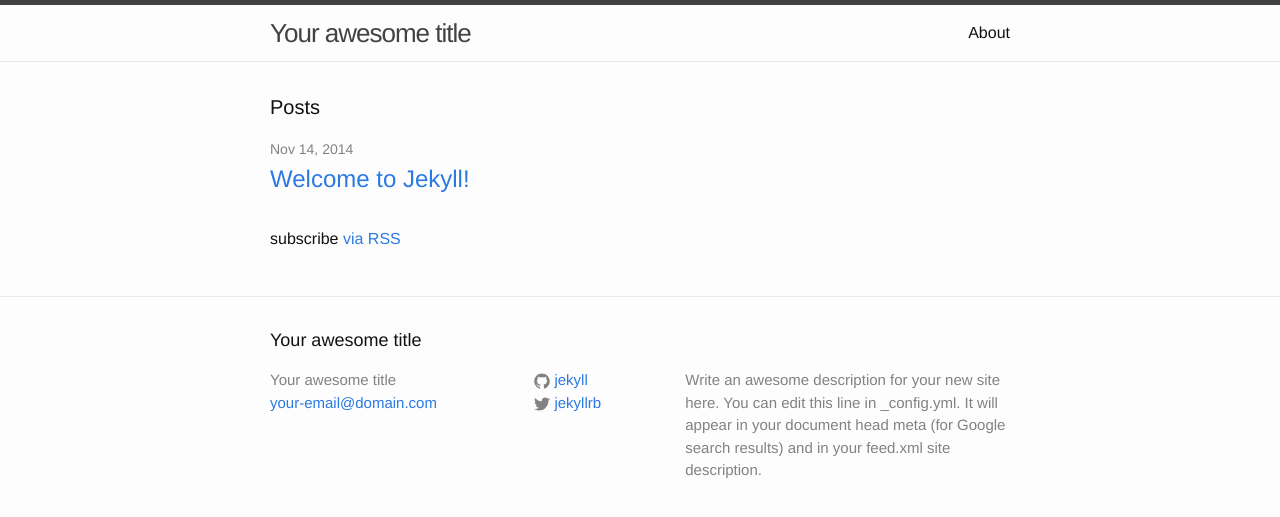
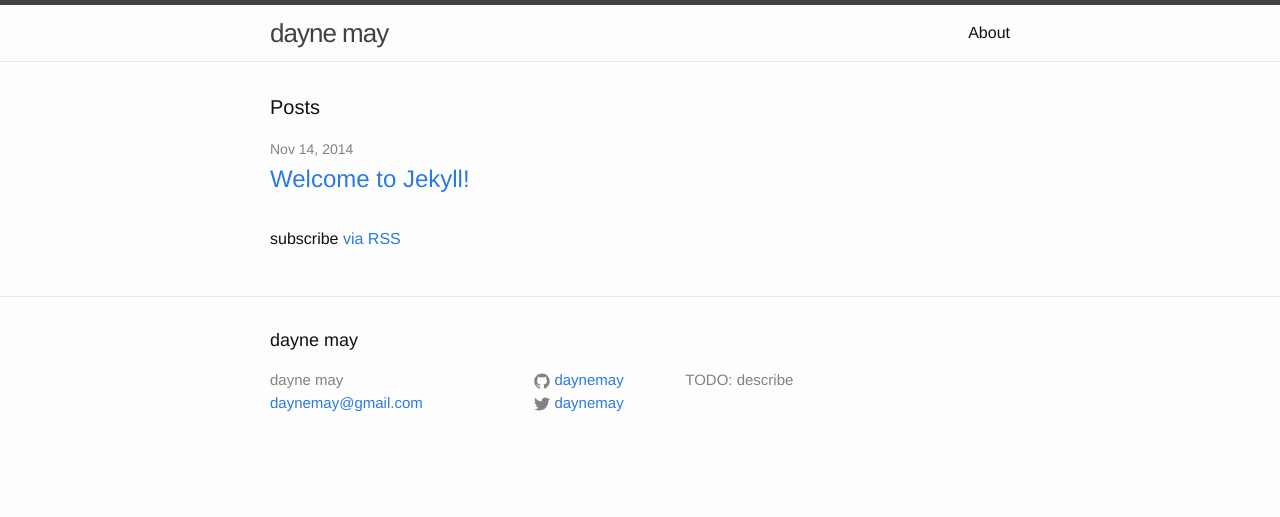
Before and after one commit to daynemay/daynemay.github.io, a Jekyll site: the page built from index.html, in a window 1280 px wide. Shown: the top 517 px of the page. Built offline with Jekyll 4.4.1, drawn with Linux system fonts in a browser that asks for light colours.

Commit message:
Screwing around with config

```diff
--- a/_config.yml
+++ b/_config.yml
@@ -1,14 +1,12 @@
 # Site settings
-title: Your awesome title
-email: your-email@domain.com
+title: dayne may
+email: daynemay@gmail.com
 description: > # this means to ignore newlines until "baseurl:"
-  Write an awesome description for your new site here. You can edit this
-  line in _config.yml. It will appear in your document head meta (for
-  Google search results) and in your feed.xml site description.
+  TODO: describe
 baseurl: "" # the subpath of your site, e.g. /blog/
-url: "http://yourdomain.com" # the base hostname & protocol for your site
-twitter_username: jekyllrb
-github_username:  jekyll
+url: "http://daynemay.com" # the base hostname & protocol for your site
+twitter_username: daynemay
+github_username:  daynemay
 
 # Build settings
 markdown: kramdown
```
